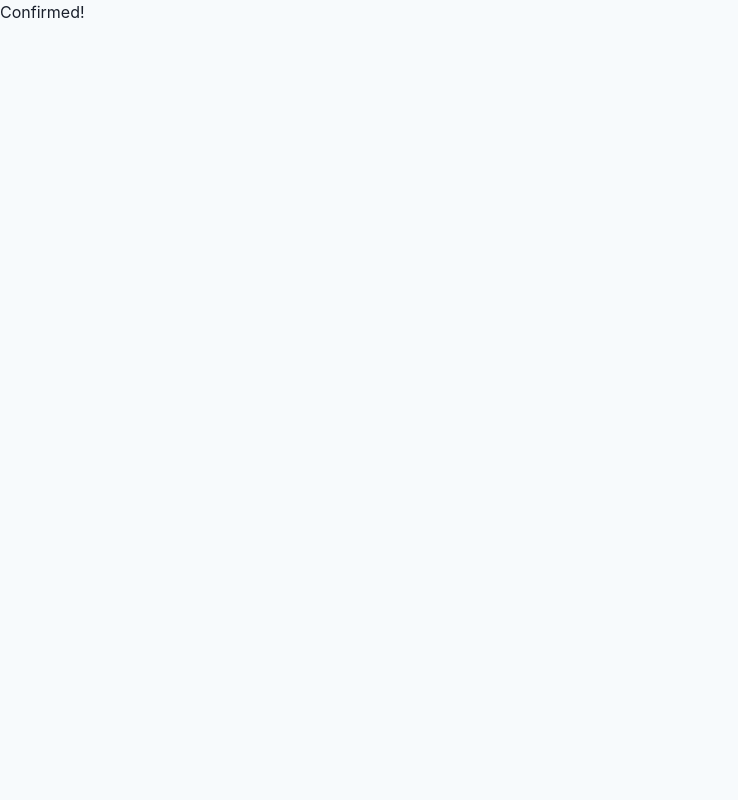
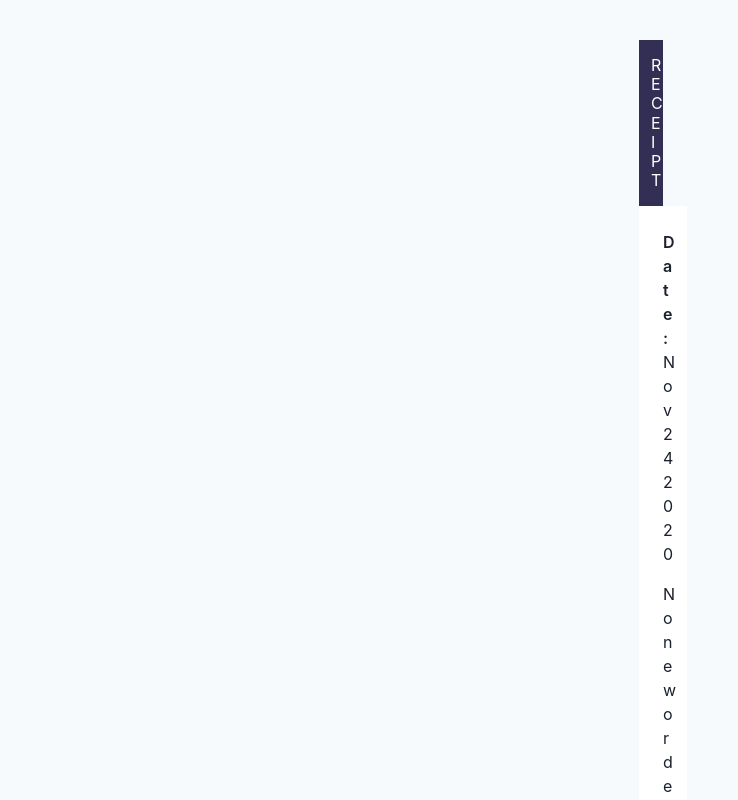
Before and after one commit to elysiagabe/magic-potions, a React (Create React App) app in the folder client/: page /success in a window 1280 px wide. Shown: the top 800 px of the page, without its empty margins (0-738 px from the left). Built offline with nearby package versions, Linux system fonts and the light colour scheme.

Commit message:
Adds order confirmation page

```diff
--- a/client/src/App.js
+++ b/client/src/App.js
@@ -7,16 +7,17 @@ import OrderConfirmation from './pages/OrderConfirmation';
 
 function App() {
   const [orderInfo, setOrderInfo] = useState({})
+  const [orderId, setOrderId] = useState("")
 
   return (
     <Router>
       <Box bg="gray.50" h="100vh">
       <Switch>
         <Route path="/success">
-          <OrderConfirmation orderInfo={orderInfo} />
+          <OrderConfirmation orderInfo={orderInfo} orderId={orderId} />
         </Route>
         <Route path="/">
-          <OrderForm setOrderInfo={setOrderInfo} />
+          <OrderForm setOrderInfo={setOrderInfo} setOrderId={setOrderId} />
         </Route>
       </Switch>
     </Box>
--- a/client/src/pages/OrderConfirmation.js
+++ b/client/src/pages/OrderConfirmation.js
@@ -1,8 +1,36 @@
 import React from 'react';
+import {
+    Box,
+    Flex,
+    Heading,
+    Text
+} from '@chakra-ui/react';
 
-const OrderConfirmation = ({ orderInfo }) => {
+const OrderConfirmation = ({ orderInfo, orderId }) => {
+    const date = new Date().toString().slice(4,15)
+    console.log({ orderInfo })
     return (
-        <div>Confirmed!</div>
+        <Box w={1/2} maxW="1024px"  mx="auto" py={10}>
+            <Box bg="#332E54" _hover="none" px={3} py={4}>
+                <Heading size="sm" textTransform="uppercase" letterSpacing=".1rem" color="white" fontWeight="400" >Receipt</Heading>
+            </Box>
+            <Box bg="white" p={6}>
+                <Text mb={4}><Box as="span" fontWeight="600">Date:</Box> {date}</Text>
+                {orderInfo.address ?
+                    <Flex flexDirection="column">
+                        <Text mb={4}><Box as="span" fontWeight="600">Order ID:</Box> {orderId}</Text>
+                        <Text mb={4}>{orderInfo.quantity} magic potion(s)</Text>
+                        <Text mb={4}><Box as="span" fontWeight="600">Total:</Box> ${orderInfo.total}</Text>
+                        <Text fontWeight="600">Billed To: </Text>
+                        <Flex flexDirection="column" mb={4}>
+                            <Text>{orderInfo.firstName} {orderInfo.lastName}</Text>
+                            <Text>{orderInfo.address.street1}</Text>
+                            <Text>{orderInfo.address.city}, {orderInfo.address.state} {orderInfo.address.zip}</Text>
+                        </Flex>
+                    </Flex>
+                : <Box>No new order has been placed</Box> }
+            </Box>
+        </Box>
     )
 }
 
--- a/client/src/pages/OrderForm.js
+++ b/client/src/pages/OrderForm.js
@@ -13,7 +13,7 @@ import ProductInfo from '../components/orderForm/ProductInfo';
 import CustomerInfo from '../components/orderForm/CustomerInfo';
 import PaymentInfo from '../components/orderForm/PaymentInfo';
 
-const OrderForm = ({ setOrderInfo }) => {
+const OrderForm = ({ setOrderInfo, setOrderId }) => {
     const history = useHistory();
     const methods = useForm({
         defaultValues: {}
@@ -46,7 +46,8 @@ const OrderForm = ({ setOrderInfo }) => {
 
         axios.post('http://localhost:5000/api/magic/', newOrder)
         .then(res => {
-            setOrderInfo(res.data)
+            setOrderInfo(newOrder)
+            setOrderId(res.data.id)
 
             reset({})
 
```
